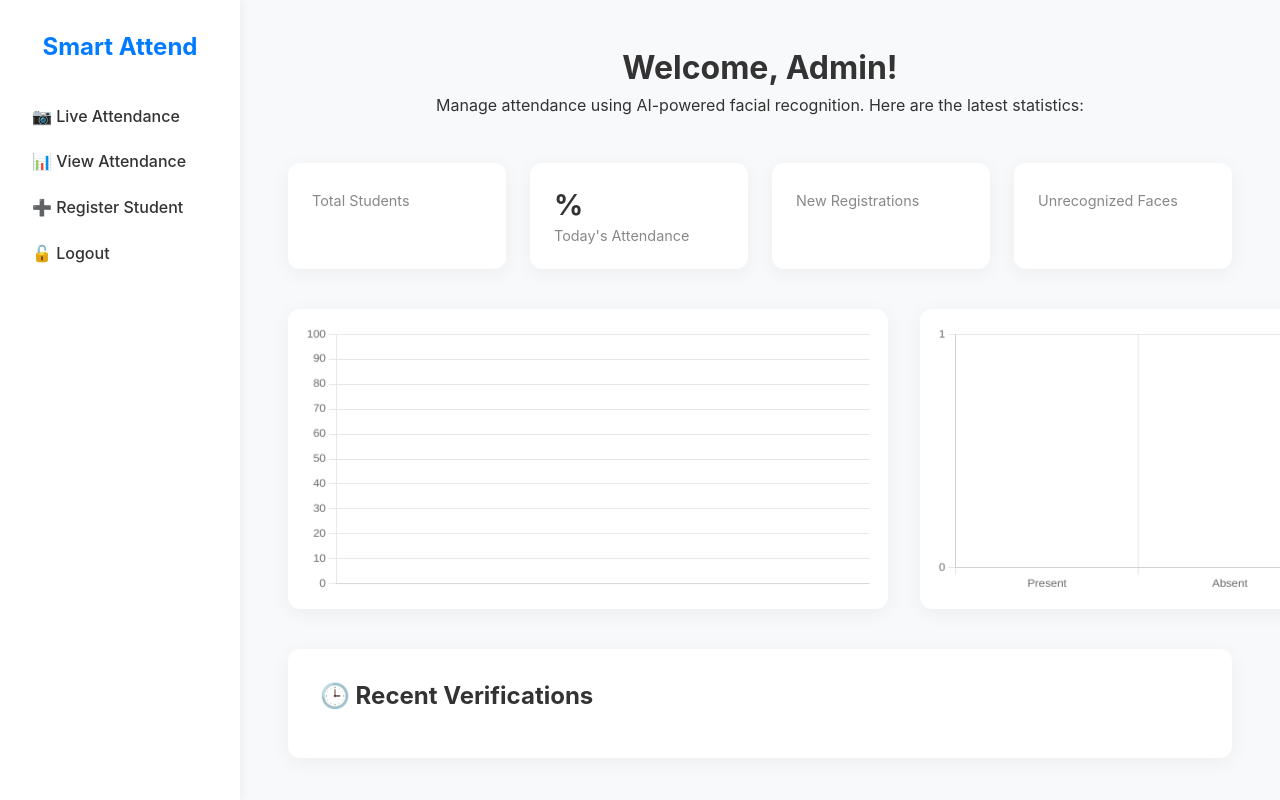
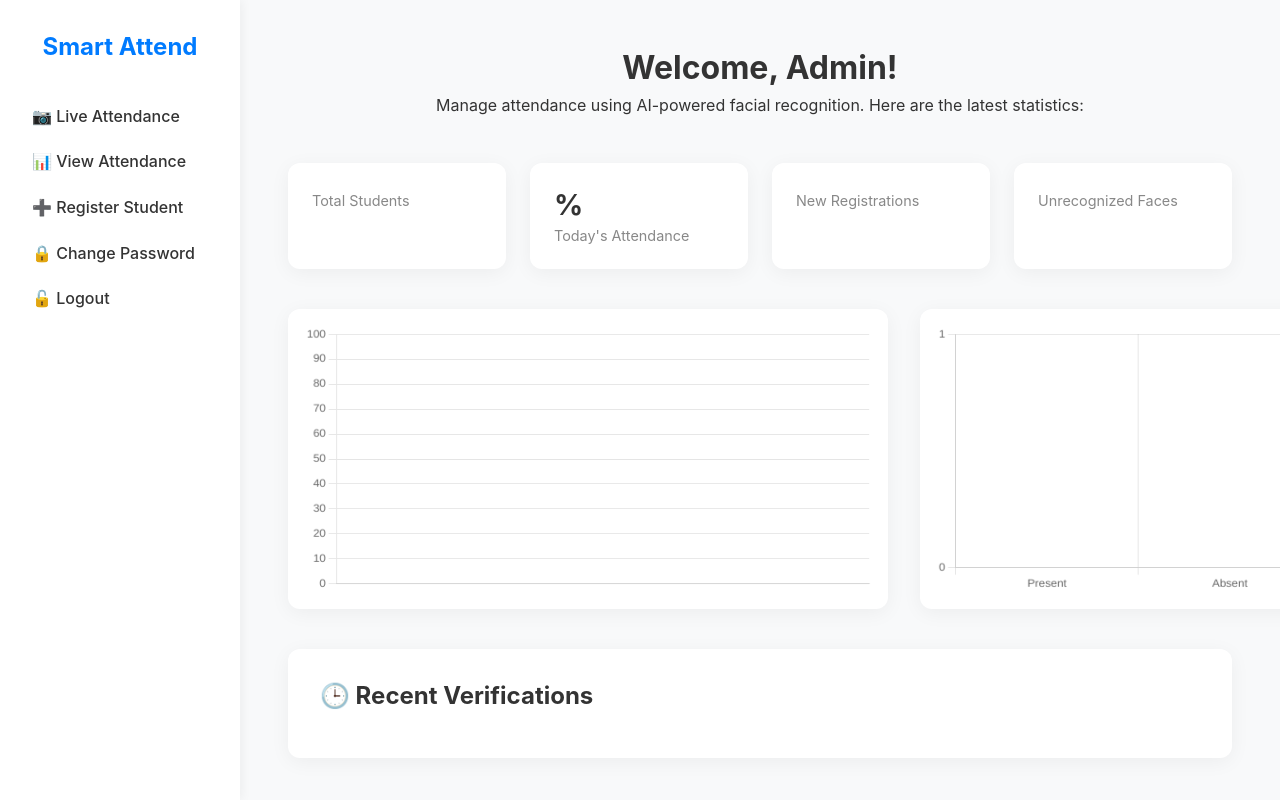
Before and after one commit to Wing1es/ai-face-attendance, a Flask app: template templates/dashboard.html in a window 1280 px wide. Run offline with Flask 3, Linux system fonts and the light colour scheme; the template is opened without the code that fills it, so the values that code supplies are empty; the visitor is signed in with stand-in values (Sample User, id 1).

Commit message:
Update dashboard.html

```diff
--- a/templates/dashboard.html
+++ b/templates/dashboard.html
@@ -242,6 +242,7 @@
           <a href="/live">📷 Live Attendance</a>
           <a href="/view_attendance">📊 View Attendance</a>
           <a href="/register">➕ Register Student</a>
+          <a href="/change_password">🔒 Change Password</a>
           <a href="/logout">🔓 Logout</a>
         </nav>
       </aside>
```
